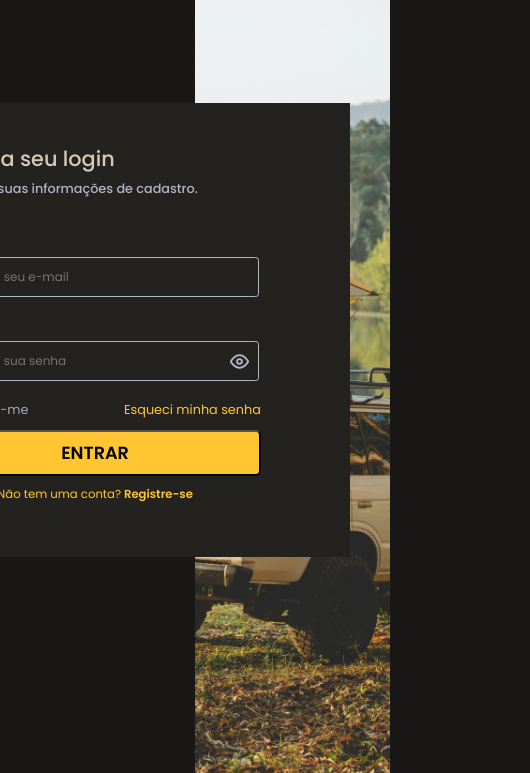
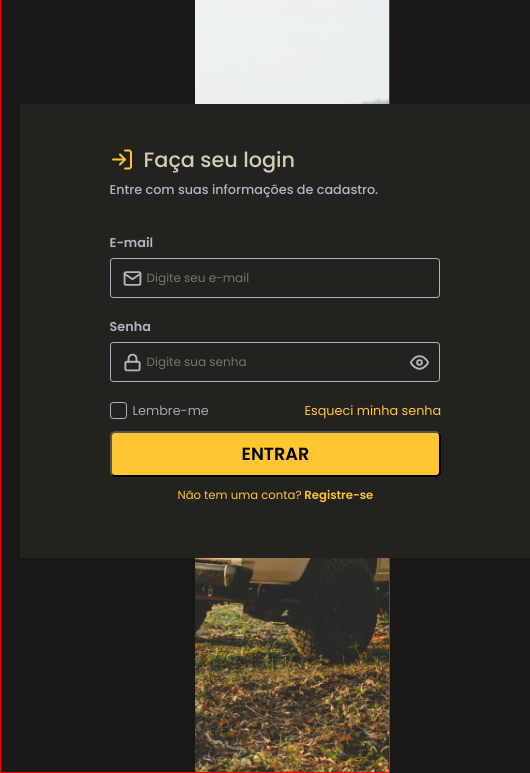
Before and after one commit to MatheusAlexandre28/challenge-login-form-CSS, a plain HTML site: page index.html in a window 390 px wide. Shown: the part 71-844 px from the top of the page, 530 px wide, since content can reach past the window. Drawn offline with Linux system fonts and the light colour scheme.

Commit message:
mudando aside para melhor responsividade

```diff
--- a/style.css
+++ b/style.css
@@ -131,9 +131,16 @@ aside {
 }
 
 .aside {
+  position: absolute;
   display: flex;
-  width: 50%;
-  justify-content: center;
+  width: 100%;
+  height: 100%;
+  justify-content: start;
+  border: 1px solid red;
+}
+
+aside {
+  margin-left: 5%;
 }
 
 .checkboxLassPassword {
```
